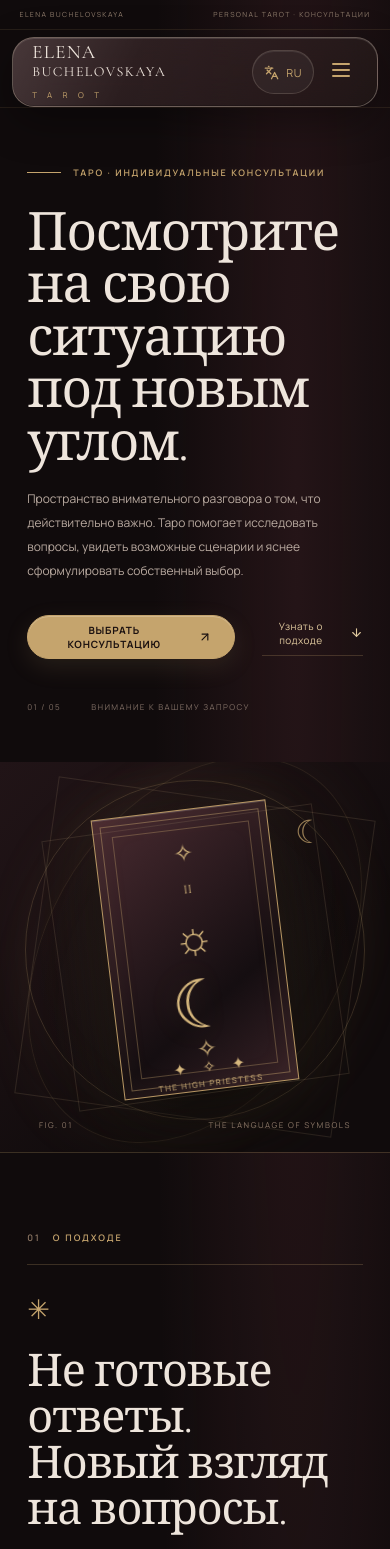
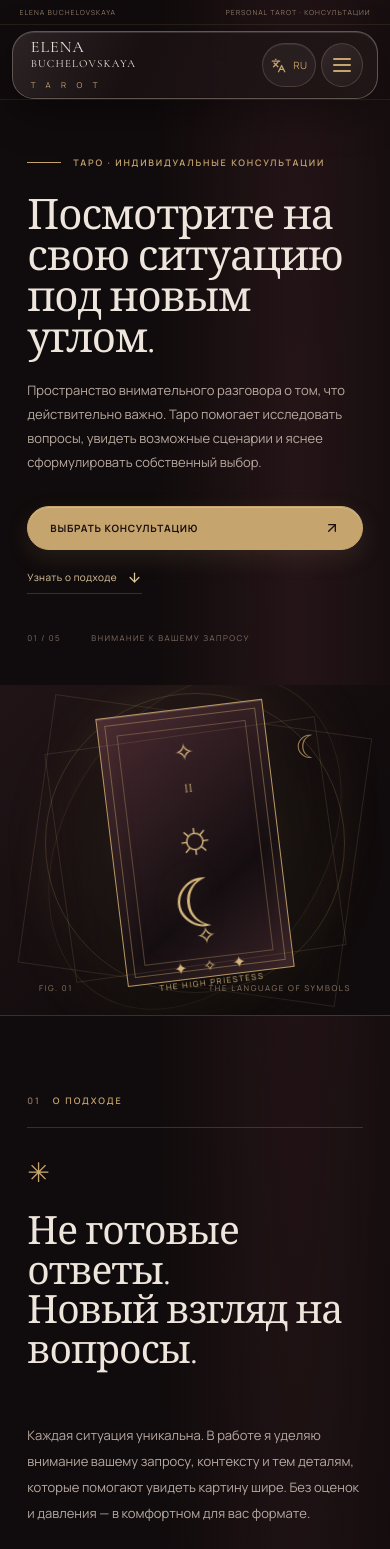
Before and after one commit to jdyxtramvaya-byte/elena-buchelovskaya, a React (Vite) app: page / in a window 390 px wide. Shown: the top 1549 px of the page. Built offline with nearby package versions, Linux system fonts and the light colour scheme.

Commit message:
Refine responsive layout and premium mobile interactions

```diff
--- a/src/styles.css
+++ b/src/styles.css
@@ -138,3 +138,207 @@ input:focus-visible, textarea:focus-visible {
   .booking-modal textarea { min-height: 92px; }
   .button, .language, .menu-toggle { min-height: 44px; }
 }
+
+
+/* Final responsive pass — editorial spacing, tactile controls and glass surfaces */
+:root {
+  --content-gutter: clamp(22px, 6vw, 96px);
+  --glass-control: linear-gradient(145deg, rgba(255,255,255,.085), rgba(255,255,255,.025));
+}
+html { scroll-behavior: smooth; }
+body { overflow-x: hidden; }
+button { -webkit-appearance: none; appearance: none; }
+.button, .language, .menu-toggle, .text-link, .underlined-link,
+.nav button, .footer-right button, .service-row, .daily-card, .modal-close {
+  -webkit-tap-highlight-color: transparent;
+  touch-action: manipulation;
+}
+.button:active, .language:active, .menu-toggle:active,
+.text-link:active, .underlined-link:active, .nav button:active,
+.footer-right button:active, .service-row:active, .daily-card:active {
+  transform: scale(.985);
+}
+.service-row {
+  border-radius: 16px;
+  padding-left: 14px;
+  padding-right: 14px;
+  transition: background .3s var(--ease-gentle), border-color .3s var(--ease-gentle), transform .25s var(--ease-spring);
+}
+.process-step {
+  position: relative;
+  padding: 22px 18px 18px;
+  border: 1px solid rgba(235,220,198,.1);
+  border-radius: 20px;
+  background: linear-gradient(145deg,rgba(255,255,255,.035),rgba(255,255,255,.008));
+  box-shadow: inset 0 1px 0 rgba(255,255,255,.045);
+}
+.process-step .process-no { color: var(--gold2); }
+.daily-card {
+  border: 0;
+  border-radius: 5px;
+  padding: 0;
+  background: transparent;
+  color: inherit;
+  cursor: pointer;
+}
+.daily-card:focus-visible { outline: 2px solid var(--gold2); outline-offset: 7px; }
+.daily-card:disabled { cursor: default; }
+.daily-card-inner { pointer-events: none; }
+.card-reading {
+  width: min(100%, 360px);
+  padding: 22px 24px;
+  border: 1px solid rgba(235,220,198,.17);
+  border-radius: 20px;
+  background: linear-gradient(145deg,rgba(255,255,255,.055),rgba(255,255,255,.018));
+  box-shadow: inset 0 1px 0 rgba(255,255,255,.07), 0 16px 40px rgba(0,0,0,.16);
+}
+.booking-modal { overscroll-behavior: contain; }
+.modal-close {
+  width: 42px; height: 42px;
+  display: grid; place-items: center;
+  border: 1px solid rgba(235,220,198,.18);
+  border-radius: 50%;
+  background: var(--glass-control);
+}
+.booking-modal input, .booking-modal select, .booking-modal textarea {
+  min-height: 46px;
+  border-radius: 13px;
+  font-size: 16px;
+}
+.booking-modal textarea { resize: vertical; }
+.form-notice { padding: 10px 12px; border-radius: 12px; background: rgba(255,255,255,.035); }
+@media (hover:hover) and (pointer:fine) {
+  .service-row:hover {
+    background: linear-gradient(100deg,rgba(255,255,255,.045),rgba(197,164,109,.035));
+    border-color: rgba(235,220,198,.18);
+    transform: translateX(3px);
+  }
+  .process-step:hover {
+    border-color: rgba(235,220,198,.2);
+    background: linear-gradient(145deg,rgba(255,255,255,.055),rgba(255,255,255,.012));
+  }
+}
+@media (max-width: 900px) {
+  .hero { grid-template-columns: 1fr 1fr; min-height: 590px; }
+  .hero-copy { padding-left: 8%; padding-right: 6%; }
+  .hero-image { min-height: 590px; }
+  .hero-copy h1 { font-size: clamp(46px, 6vw, 62px); }
+  .hero-actions { flex-wrap: wrap; gap: 18px; }
+  .process-grid { gap: 16px; }
+}
+@media (max-width: 680px) {
+  .topline { height: 25px; letter-spacing: .14em; }
+  .header {
+    top: 6px;
+    margin-top: 6px;
+    height: 68px;
+    padding-left: 18px;
+    padding-right: 14px;
+    background: rgba(27,18,20,.86);
+  }
+  .wordmark { font-size: 18px; }
+  .wordmark span+span { font-size: 13px; }
+  .header-actions { gap: 8px; }
+  .language { font-size: 10px; }
+  .menu-toggle {
+    width: 42px; height: 42px;
+    display: grid; place-items: center;
+    border: 1px solid rgba(235,220,198,.17);
+    border-radius: 50%;
+    background: var(--glass-control);
+  }
+  .nav {
+    position: absolute;
+    top: calc(100% + 8px);
+    left: 0; right: 0;
+    margin: 0;
+    padding: 10px 18px;
+    gap: 0;
+    border: 1px solid var(--glass-rim);
+    border-radius: 20px;
+    background: rgba(27,18,20,.97);
+    box-shadow: var(--glass-shadow);
+  }
+  .nav button {
+    width: 100%;
+    min-height: 48px;
+    text-align: left;
+    border-bottom: 1px solid rgba(235,220,198,.09);
+  }
+  .nav button:last-child { border-bottom: 0; }
+  .hero {
+    display: flex;
+    flex-direction: column-reverse;
+    min-height: 0;
+  }
+  .hero-copy { padding: 56px 7% 42px; }
+  .hero-copy h1 {
+    max-width: 560px;
+    font-size: clamp(43px, 12vw, 58px);
+    line-height: .98;
+    margin: 26px 0 18px;
+  }
+  .hero-intro { max-width: 520px; font-size: 13px; line-height: 1.85; }
+  .hero-actions { width: 100%; align-items: flex-start; flex-direction: column; gap: 20px; }
+  .hero-actions .button { width: 100%; justify-content: space-between; }
+  .hero-footnote { padding-top: 38px; }
+  .hero-image { min-height: 370px; }
+  .hero-orbit { width: 300px; height: 300px; }
+  .orbit-two { width: 260px; height: 360px; }
+  .tarot-art { width: 168px; height: 270px; }
+  .vertical-note { display: none; }
+  .intro-section, .services-section { padding-left: 7%; padding-right: 7%; }
+  .intro-grid { gap: 24px; }
+  .intro-heading h2, .section-heading h2 { font-size: clamp(38px, 10vw, 48px); }
+  .section-heading { gap: 15px; }
+  .section-mark { flex: 0 0 auto; }
+  .service-row {
+    grid-template-columns: 28px minmax(0,1fr) 24px;
+    gap: 8px;
+    padding: 19px 8px;
+  }
+  .service-title { font-size: clamp(21px, 6vw, 26px); }
+  .service-desc { grid-column: 2; grid-row: 2; line-height: 1.7; }
+  .service-arrow { grid-column: 3; grid-row: 1 / span 2; }
+  .process-section { padding: 68px 0; }
+  .process-grid { grid-template-columns: repeat(2,minmax(0,1fr)); gap: 12px; }
+  .process-step { padding: 17px 13px; border-radius: 16px; }
+  .process-step h3 { font-size: 22px; }
+  .process-step p { font-size: 11px; line-height: 1.7; }
+  .process-icon { margin: 14px 0; }
+  .daily-section { padding: 70px 7%; }
+  .daily-interaction { width: 100%; display: flex; flex-direction: column; align-items: center; }
+  .daily-card { width: 205px; height: 310px; }
+  .daily-interaction > .button { width: min(100%, 320px); justify-content: center; }
+  .card-reading { margin-top: 22px; }
+  .reviews-content { max-width: 100%; }
+  .booking-inner { padding: 62px 7%; }
+  .booking-inner .button { width: 100%; justify-content: space-between; }
+  .footer { gap: 24px 12px; }
+  .footer-right { align-items: flex-end; }
+  .booking-modal {
+    width: min(100%, 520px);
+    max-height: calc(100dvh - 24px);
+    margin: auto;
+    padding: 28px 20px 22px;
+    border-radius: 23px;
+  }
+  .modal-backdrop { align-items: center; padding: 12px; }
+}
+@media (max-width: 390px) {
+  .wordmark { font-size: 16px; }
+  .wordmark span+span { font-size: 11px; }
+  .header-actions { gap: 5px; }
+  .language { padding: 0 8px; }
+  .hero-copy h1 { font-size: 42px; }
+  .hero-image { min-height: 330px; }
+  .process-grid { grid-template-columns: 1fr; }
+  .process-step { display: grid; grid-template-columns: 34px 36px 1fr; align-items: center; gap: 8px; }
+  .process-step .process-no, .process-step .process-icon { margin: 0; }
+  .process-step h3 { margin: 0; }
+  .process-step p { grid-column: 3; margin: 5px 0 0; }
+}
+@media (max-width: 680px) and (orientation: landscape) {
+  .hero-image { min-height: 300px; }
+  .hero-copy { padding-top: 38px; }
+}
```
